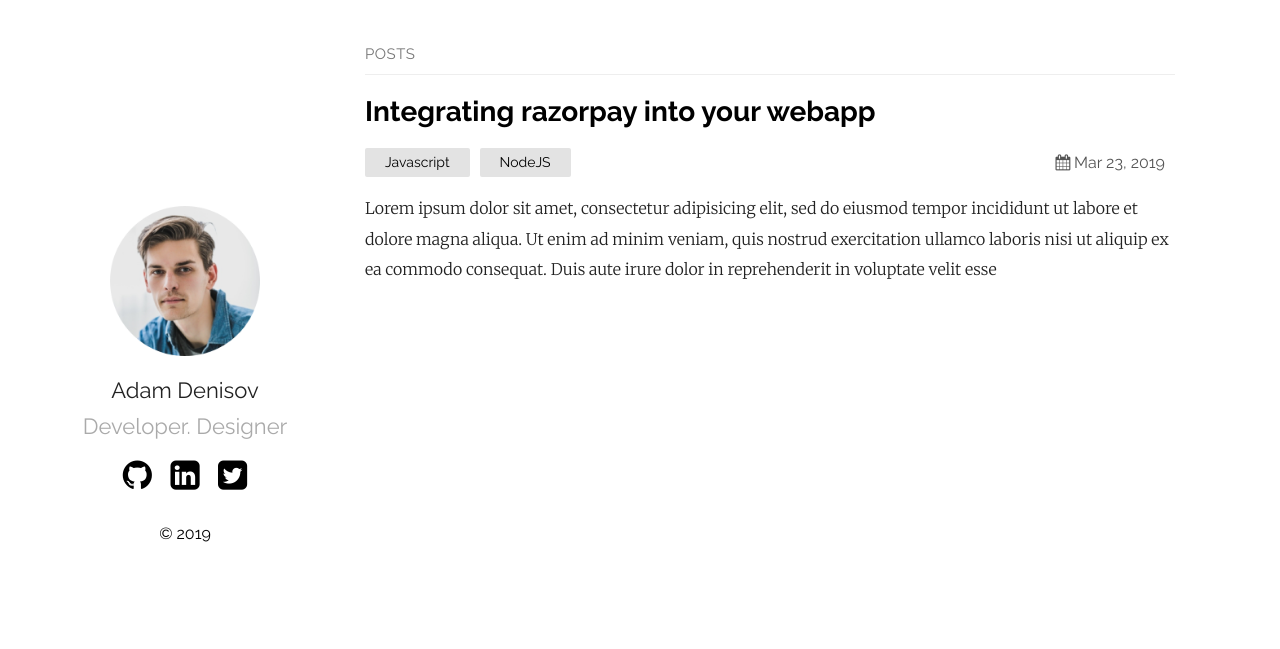
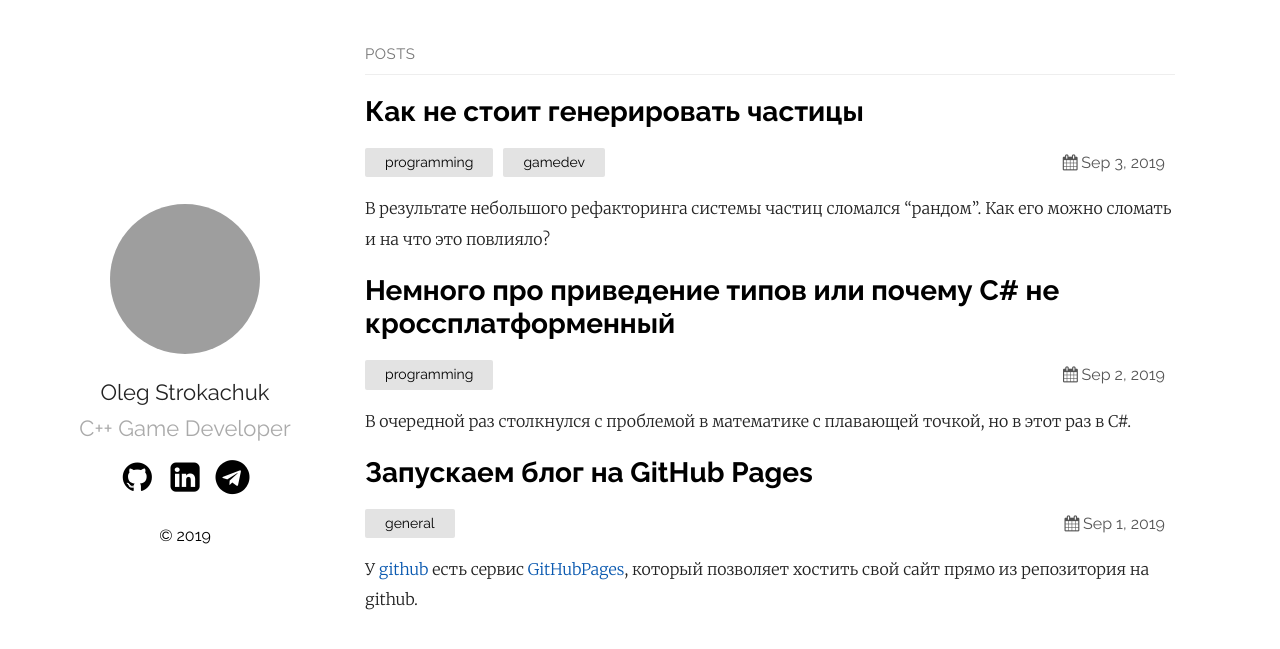
Before and after one commit to samarsault/plainwhite-jekyll, a Jekyll site: the page built from index.md, in a window 1280 px wide. Shown: the top 649 px of the page. Built offline with Jekyll 4.4.1, drawn with Linux system fonts in a browser that asks for light colours; some of the changed lines change nothing that is shown; grey boxes are pictures that could not be loaded.

Commit message:
Update site

````diff
--- a/_config.yml
+++ b/_config.yml
@@ -1,10 +1,8 @@
-title: Your awesome title
-author: GitHub User
-email: your-email@domain.com
+title: "[zifter] tech blog"
+author: zifter
+email: zifter.ai@gmail.com
 description: > # this means to ignore newlines until "show_exerpts:"
-  Write an awesome description for your new site here. You can edit this
-  line in _config.yml. It will appear in your document head meta (for
-  Google search results) and in your feed.xml site description.
+  "c++/python game developer from Minsk"
 show_excerpts: true # set to true to show excerpts on the homepage
 
 # Minima date format
@@ -12,36 +10,20 @@ show_excerpts: true # set to true to show excerpts on the homepage
 sass:
   sass_dir: _sass
 plainwhite:
-  name: Adam Denisov
-  tagline: Developer. Designer
+  name: Oleg Strokachuk
+  tagline: C++ Game Developer
   date_format: "%b %-d, %Y"
   sitemap: true # set to true to generate sitemap.xml content
+  analytics_id: "UA-146773299-1"
+  disqus_shortname: zifter-github-io
 
   # generate social links in footer
   social_links:
-    twitter: thelehhman
-    github:  thelehhman
-    linkedIn: in/thelehhman
+    twitter: zifter_ai
+    github:  zifter
     rss: rss
-    # dribbble: jekyll
-    # facebook: jekyll
-    # flickr:   jekyll
-    # instagram: jekyll
-    # linkedin: jekyll
-    # pinterest: jekyll
-    # youtube: jekyll
-    # youtube_channel: UC8CXR0-3I70i1tfPg1PAE1g
-    # youtube_channel_name: CloudCannon
-    # telegram: jekyll
-    # googleplus: +jekyll
-    # microdotblog: jekyll
-
-    # Mastodon instances
-    # mastodon:
-    # - username: jekyll
-    #   instance: example.com
-    # - username: jekyll2
-    #   instance: example.com
+    linkedin: in/oleg-strokachuk-67061543/
+    telegram: zifter_coder
 
 # If you want to link only specific pages in your header, uncomment
 # this and add the path to the pages in order as they should show up
--- a/_layouts/default.html
+++ b/_layouts/default.html
@@ -6,15 +6,17 @@
 <body>
 	<main class="container">
 		<section class="about">
-			<img src="{{ "/assets/portfolio.png" | relative_url }}" alt="{{ site.plainwhite.name }}">
+			<a href="{{ site.BASE_PATH }}/">
+				<img src="//www.gravatar.com/avatar/eff8ba66f23aa239e74ed78295be780b?s=150" alt="{{ site.plainwhite.name }}" class="avatar">
+			</a>
 			<h2>{{ site.plainwhite.name }}</h2>
 			<p class="tagline">{{ site.plainwhite.tagline }}</p>
 			<ul class="social">
 				<a href="https://github.com/{{ site.plainwhite.social_links.github }}"><li><i class="icon-github-circled"></i></li></a>
-				<a href="https://www.linkedin.com/{{ site.plainwhite.social_links.linkedIn }}"><li><i class="icon-linkedin-squared"></i></li></a>
-				<a href="https://twitter.com/{{ site.plainwhite.social_links.twitter }}"><li><i class="icon-twitter-squared"></i></li></a>
+				<a href="https://www.linkedin.com/{{ site.plainwhite.social_links.linkedin }}"><li><i class="icon-linkedin-squared"></i></li></a>
+				<a href="https://t.me/{{ site.plainwhite.social_links.telegram }}"><li><i class="icon-telegram-squared"></i></li></a>
 			</ul>
-			<p>&copy; 2019</p>
+			<p>&copy; {{ "now" | date: "%Y" }}</p>
 		</section>
 		<section class="content">
 			{{ content }}
--- a/_posts/2019-03-23-welcome-to-jekyll.markdown
+++ /dev/null
@@ -1,28 +0,0 @@
----
-layout: post
-title:  "Integrating razorpay into your webapp"
-date:   2019-03-23 21:03:36 +0530
-categories: Javascript NodeJS
----
-Lorem ipsum dolor sit amet, consectetur adipisicing elit, sed do eiusmod tempor incididunt ut labore et dolore magna aliqua. Ut enim ad minim veniam, quis nostrud exercitation ullamco laboris nisi ut aliquip ex ea commodo consequat. Duis aute irure dolor in reprehenderit in voluptate velit esse
-
-```javascript
-const Razorpay = require('razorpay');
-
-let rzp = Razorpay({
-	key_id: 'KEY_ID',
-	secret: 'name'
-});
-
-// capture request
-rzp.capture(payment_id, cost)
-	.then(function (data) {
-		return 2;
-	})
-```
-
-Check out the [Jekyll docs][jekyll-docs] for more info on how to get the most out of Jekyll. File all bugs/feature requests at [Jekyll’s GitHub repo][jekyll-gh]. If you have questions, you can ask them on [Jekyll Talk][jekyll-talk].
-
-[jekyll-docs]: https://jekyllrb.com/docs/home
-[jekyll-gh]:   https://github.com/jekyll/jekyll
-[jekyll-talk]: https://talk.jekyllrb.com/
--- /dev/null
+++ b/_posts/2019-09-01-startup.md
@@ -0,0 +1,15 @@
+---
+layout: post
+title: Запускаем блог на GitHub Pages
+categories: [general]
+tags: [github-pages, jekyll]
+description: Что использовать?
+---
+
+У [github](https://github.com/) есть сервис [GitHubPages](https://pages.github.com/), который позволяет хостить свой сайт прямо из репозитория на github.
+
+Чтобы все это красиво выглядело, можно использовать [jekyll](https://jekyllrb.com/) и [темы для него](https://jekyllthemes.io).
+
+Я воспользовался темой [dbyll](https://jekyllthemes.io/theme/dbyll). один из плюсов которой является возможность комментировать посты.
+
+Затем добавил (Google Analytics)[https://analytics.google.com] и подключил [disqus](https://disqus.com/).
--- /dev/null
+++ b/_posts/2019-09-02-csharp-crossplatform.md
@@ -0,0 +1,49 @@
+---
+layout: post
+title: Немного про приведение типов или почему C# не кроссплатформенный
+categories: [programming]
+tags: [C#, bug, float point, decimal]
+comments: true
+---
+
+В очередной раз столкнулся с проблемой в математике с плавающей точкой, но в этот раз в C#.
+
+Есть код, который должен посчитать бонус ускорения для времени.
+В конкрентном случае, где был словлен баг, нужно рассчитать бонус в 10% для 550 секунд.
+Имеем следующий код:
+~~~cpp
+int time = 550;
+float bonus = 1.1f;
+
+var resultValue = time / bonus;
+var value1 = (int) resultValue;
+~~~
+
+И почти такой же, но немного сокращенный, так как нет смысла держать промежуточную переменную:
+~~~cpp
+int time = 550;
+float bonus = 1.1f;
+
+var value2 = (int)(time/ bonus);
+~~~
+Какой значение в реальном мире мы хотим получить? 500, вроде очевидно.
+
+Казалось бы, ``value1`` и ``value2`` должны быть равны, но нет!
+Значение ``value1`` равно **500**, а вот ``value2`` **499**.
+
+**Почему так?**
+
+Тип выражения ``time/bonus`` - это ``float``, так как ``bonus`` имеет такой тип и ``(time/bonus).GetType()`` честно возвращает ``System.Single``.
+
+Приведение к ``int`` отбрасывает значимую часть.
+Вo ``float`` значение выглядит как ``500.0000002``, отбрасываем - получаем 500. *Идеально.*
+
+**НО**
+
+Компилятор волен (т.е. зависит от реализации, а точнее от платформы, [section 11.2.2](https://www.ecma-international.org/publications/files/ECMA-ST/ECMA-334.pdf)) промежуточные значения оставлять с более высокой точностью,
+т.е. во втором случае это ``double``, и результат деление в итоге выглядит как ``499.99999998``.
+Отбрасываем значимую часть и получаем 499!
+
+По [ссылке](https://stackoverflow.com/questions/8911440/c-sharp-float-expression-strange-behavior-when-casting-the-result-float-to-int) все, в принципе, хорошо описывается.
+
+И да, для расчета экономических параметров стоит использовать все-таки ``Decimal``.
--- /dev/null
+++ b/_posts/2019-09-03-particle-bug.md
@@ -0,0 +1,87 @@
+---
+layout: post
+title: Как не стоит генерировать частицы
+categories: [programming, gamedev]
+tags: [C++, particle, bug, fx]
+comments: true
+---
+
+В результате небольшого рефакторинга системы частиц сломался "рандом". Как его можно сломать и на
+что это повлияло?
+
+Тестировщики создали систему частиц со случайным разбрасом и получили следующий результат:
+
+![Баг после рефакторинга]({{site.baseurl}}/assets/images/fx-bug-after-refactoring.gif)
+
+Как же могло получится, что есть явно 3 выделенных направления?
+
+Прежде чем фиксить баг, стоит всегда понять, а какое поведение было изначально.
+
+![Баг до рефакторинга]({{site.baseurl}}/assets/images/fx-bug-before-refactoring.gif)
+
+Но и тут есть 3 выдленных направления! Хотя если присмотрется, то их больше.
+Получается, только с увеличением количества частиц можно было увидеть этот баг.
+
+В результате небольшого исследования было найдено изменение, которое проявило эту проблему -
+в класс самой частицы добавилось новое поле с типом ``vector3``.
+
+**Как повлияло добавление нового поля в класс?**
+
+Упрощенно, код генерации направления движения частицы выглядит примерно следующим образом:
+``` cpp
+constexpr int PRE_GENERATED_SIZE = 57;
+std::array<Vector3, PRE_GENERATED_SIZE> preGeneratedDirection;
+
+Vector3 GetRandomDirection(const Particle *particle)
+{
+    uintptr_t partticlePointer = reinterpret_cast<uintptr_t>(particle);
+    uint64 particleId = static_cast<uint64>(partticlePointer);
+
+    uint32 clampedIndex = particleId % PRE_GENERATED_SIZE;
+    return preGeneratedDirection[index];
+}
+```
+
+В игровых движках очень много различных оптимизаций, и тут тоже есть небольшая -
+массив направлений создан статически, что дает следующие бонусы:
+* исключает необходимость вызова функции ``random`` во время генерации частиц:
+* можно записать этот массив и затем воспроизвести в точности в любой среде независимо от генератора (аля seed);
+
+Дебаг показал, что значение ``clampedIndex`` всегда равно одному из 3 чисел {0, 19, 38}.
+А это значит что ``particleId`` и ``PRE_GENERATED_SIZE`` кратен 19. Выбирать в качестве делителя
+непростое число - странная идея. Из-за этого как раз и нет равномерного распределения в пределах
+``[0, PRE_GENERATED_SIZE]``. Скорей всего, автор кода посчитал 57 простым числом.
+Быстрая проверка с заменой на 59 дает отличный результат - все работает корректно.
+
+*здесь могла быть гифка с фиксом, но предется поверить на слово =)*
+
+Но почему ``particleId`` кратен 19? Частицы выделяются последовательно и указатели
+будут располагаться на расстоянии размера частицы. Размер частицы до рефакторинга был равен 120 байтам.
+После добавления ``vector3`` стал 132 байта. Но... 132 ведь не кратно 19! А вот 133 - кратен. Где еще один байт?
+
+А тут уже виновата еще одна оптимизация в геймдеве.
+Для частиц используется кастомный аллакатор, который выделяет их последовательно в большом блоке памяти.
+Это нужно для улучшения пространственной локации частиц - в кеш процессора данные загружаются эффективнее и, как результат,
+снижается количество [кэш миссов](https://en.wikipedia.org/wiki/CPU_cache#CACHE-MISS).
+Аллокатор выделяет блок размером ``sizeof(Particle) + short``. И этот дополнительный байт используется для создания связанного
+списка выделенных объектов.
+
+Распределение по статическому массиву направлений:
+
+``clampedIndex`` для расстояния 133 и размера 57. Тут только 3 значения:
+```python
+>>> sorted([(133*i)%57 for i in range(30)])
+[0, 0, 0, 0, 0, 0, 0, 0, 0, 0, 19, 19, 19, 19, 19, 19, 19, 19, 19, 19, 38, 38, 38, 38, 38, 38, 38, 38, 38, 38]
+```
+
+``clampedIndex`` для расстояния 121 и размера 57. Распределение хоть и лучше, но в распределении все равно есть дыры:
+```python
+>>> sorted([(121*i)%57 for i in range(30)])
+[0, 4, 5, 6, 7, 11, 12, 13, 14, 18, 19, 20, 21, 25, 26, 27, 28, 32, 33, 34, 35, 40, 41, 42, 47, 48, 49, 54, 55, 56]
+```
+
+``clampedIndex`` для расстояния 133 и размера 59 уже дает честное распределение:
+```python
+>>> sorted([(133*i)%57 for i in range(30)])
+[0, 1, 2, 3, 4, 5, 6, 7, 15, 16, 17, 18, 19, 20, 21, 22, 30, 31, 32, 33, 34, 35, 36, 45, 46, 47, 48, 49, 50, 51]
+```
--- a/_sass/ext/_fonts.scss
+++ b/_sass/ext/_fonts.scss
@@ -59,3 +59,4 @@
 .icon-github-circled:before { content: '\f09b'; } /* '' */
 .icon-twitter-squared:before { content: '\f304'; } /* '' */
 .icon-linkedin-squared:before { content: '\f30c'; } /* '' */
+.icon-telegram-squared:before { content: '\f2c6'; } /* '' */
--- a/assets/css/style.scss
+++ b/assets/css/style.scss
@@ -2,3 +2,9 @@
 ---
 
 @import "plain";
+
+.avatar {
+border-radius: 50%;
+-moz-border-radius: 50%;
+-webkit-border-radius: 50%;
+}
````
Also changed, not shown: assets/font/fontello.ttf, assets/font/fontello.woff, assets/font/fontello.woff2, assets/images/fx-bug-after-refactoring.gif (added), assets/images/fx-bug-before-refactoring.gif (added), assets/portfolio.png (deleted), 4 other files.
